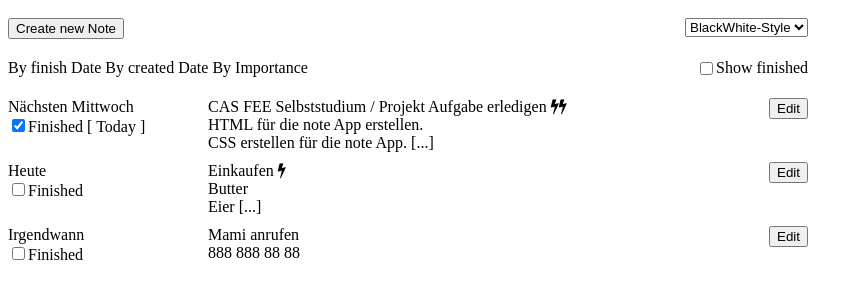
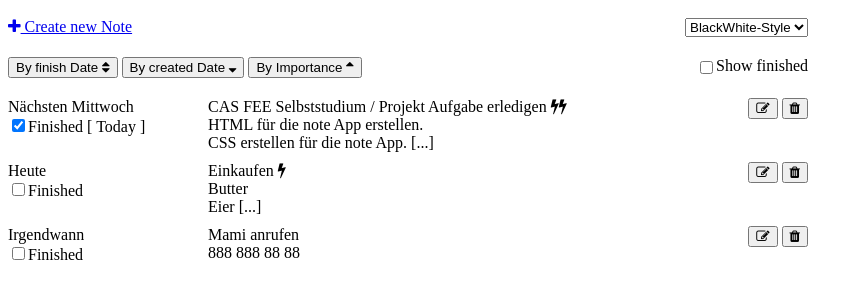
Before and after one commit to dheim/notes, a website: page public/index.html in a window 1280 px wide. Shown: the whole page, without its empty margins (0-863 px from the left). Drawn offline with Linux system fonts and the light colour scheme.

Commit message:
basic mockup

```diff
--- a/public/index.html
+++ b/public/index.html
@@ -10,7 +10,9 @@
     <div id="toolbar">
         <div class="row">
             <div id="createNewNote">
-                <button type="button">Create new Note</button>
+                <a href="detail.html">
+                    <span class="fa fa-plus"></span> Create new Note
+                </a>
             </div>
             <div id="selectStyle">
                 <label hidden for="displayStyle">Stil</label>
@@ -21,9 +23,9 @@
         </div>
         <div class="row">
             <ul id="sort">
-                <li>By finish Date</li>
-                <li>By created Date</li>
-                <li>By Importance</li>
+                <li><button type="button">By finish Date <span class="fa fa-sort"></span></button></li>
+                <li><button type="button">By created Date <span class="fa fa-sort-desc"></span></button></li>
+                <li><button type="button">By Importance <span class="fa fa-sort-asc"></span></button></li>
             </ul>
             <input type="checkbox" id="showFinished"><label for="showFinished">Show finished</label>
         </div>
@@ -40,7 +42,8 @@
                 <div>HTML für die note App erstellen.<br>CSS erstellen für die note App. [...]</div>
             </div>
             <div>
-                <button onclick="location.href='detail.html';" value="Show detail">Edit</button>
+                <button class="action" aria-label="edit item" onclick="location.href='detail.html';" value="Show detail"><span class="fa fa-edit"></span></button>
+                <button class="action" aria-label="delete item" onclick="confirm('delete item?')" value="Delete detail"><span class="fa fa-trash"></span></button>
             </div>
         </div>
         <div class="row">
@@ -53,7 +56,8 @@
                 <div>Butter<br>Eier [...]</div>
             </div>
             <div>
-                <button onclick="location.href='detail.html';" value="Show detail">Edit</button>
+                <button class="action" aria-label="edit item" onclick="location.href='detail.html';" value="Show detail"><span class="fa fa-edit"></span></button>
+                <button class="action" aria-label="delete item" onclick="confirm('delete item?')" value="Delete detail"><span class="fa fa-trash"></span></button>
             </div>
         </div>
         <div class="row">
@@ -66,7 +70,8 @@
                 <div>888 888 88 88</div>
             </div>
             <div>
-                <button onclick="location.href='detail.html';" value="Show detail">Edit</button>
+                <button class="action" aria-label="edit item" onclick="location.href='detail.html';" value="Show detail"><span class="fa fa-edit"></span></button>
+                <button class="action" aria-label="delete item" onclick="confirm('delete item?')" value="Delete detail"><span class="fa fa-trash"></span></button>
             </div>
         </div>
     </div>
--- a/src/less/main.less
+++ b/src/less/main.less
@@ -1,9 +1,12 @@
 @import '../../node_modules/font-awesome/less/font-awesome';
-
 
 #container {
     width: 100%;
-    max-width: 800px;
+    max-width: 940px;
+
+    margin: 0 auto;
+    padding: 10px;
+    box-shadow: 0px 0px 2px 1px rgba(0,0,0,0.75);
 }
 
 #toolbar .row {
@@ -56,3 +59,43 @@
 .fullWidth {
     width: 100%;
 }
+
+
+
+/*************************************************/
+
+* {
+    box-sizing: border-box;
+}
+
+body {
+    margin: 10px;
+    font-family: Helvetica, sans-serif;
+    font-size: 14px;
+    cursor: default;
+}
+
+
+button {
+    padding: 5px 10px;
+}
+
+label {
+    cursor: pointer;
+}
+
+input[type=checkbox] {
+    -webkit-appearance: none;
+    outline: none;
+    width: 14px;
+}
+
+input[type=checkbox]::after {
+    font-family: FontAwesome;
+    content: '\f096';
+    border: none;
+}
+
+input[type=checkbox]:checked::after {
+    content: '\f046';
+}
```
Also changed, not shown: public/detail.html (+3 -4 lines), 1 other file.
